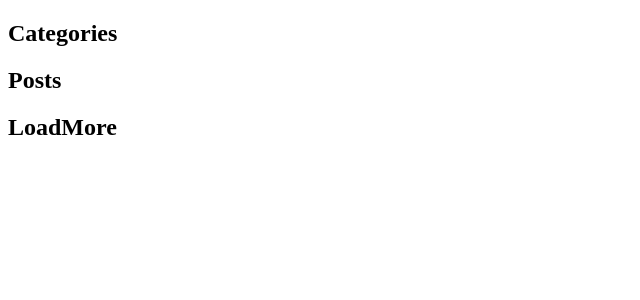
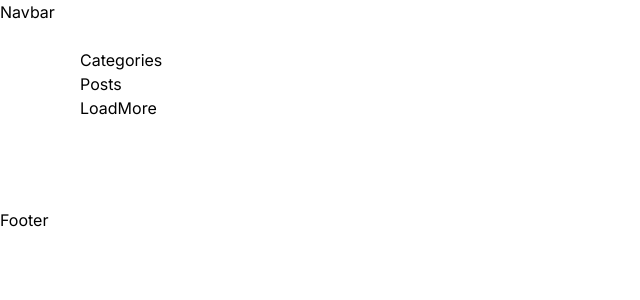
Before and after one commit to veronicaarojas/flexibble-ts-project, a Next.js app: page / in a window 1280 px wide. Shown: the top 300 px of the page, without its empty margins (0-640 px from the left). Built offline with nearby package versions, Linux system fonts and the light colour scheme.

Commit message:
template for layout file and import globals.css

```diff
--- a/app/layout.tsx
+++ b/app/layout.tsx
@@ -1,3 +1,4 @@
+import "./globals.css";
 export const metadata = {
   title: 'Flexibble',
   description: 'Showcase and discover remarkable developer projects',
@@ -10,7 +11,17 @@ export default function RootLayout({
 }) {
   return (
     <html lang="en">
-      <body>{children}</body>
+
+      <body>
+
+        Navbar
+        <main>
+          {children}
+        </main>
+        Footer
+
+      </body>
+
     </html>
   )
 }
```
